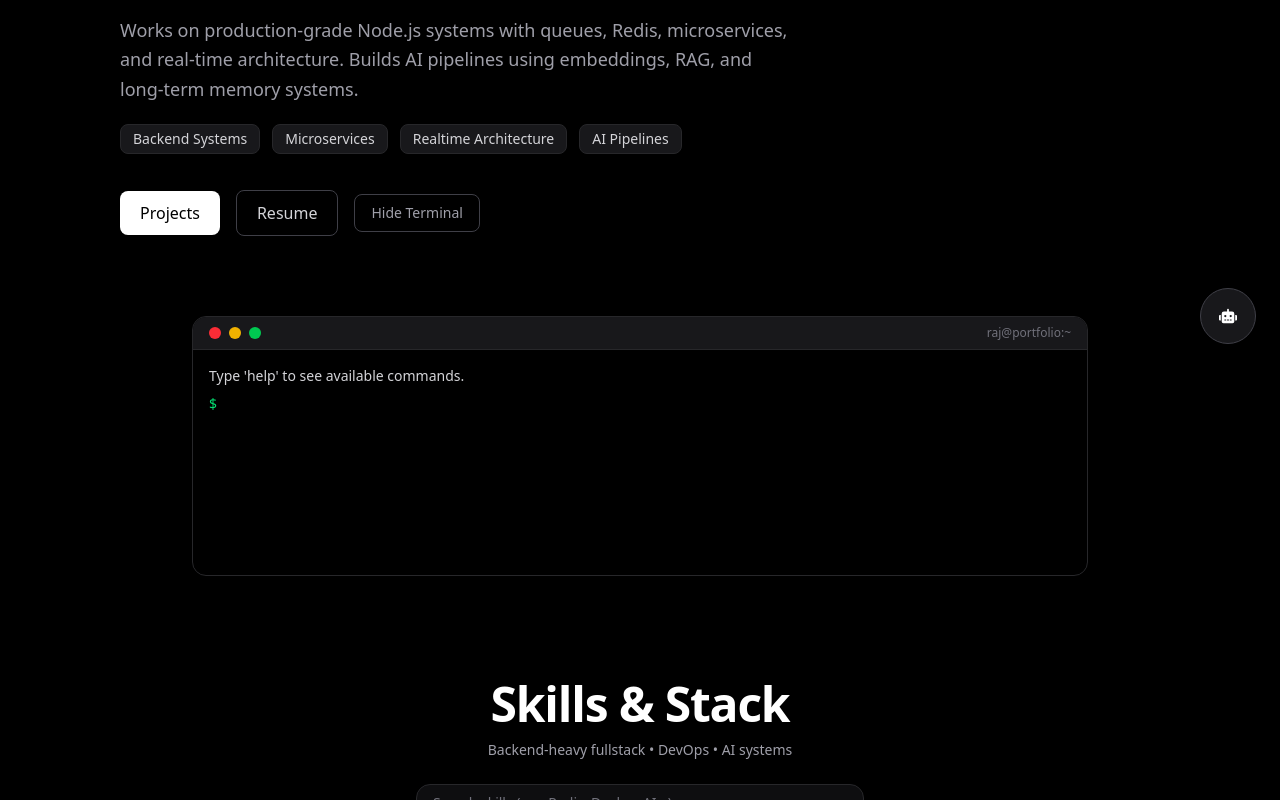
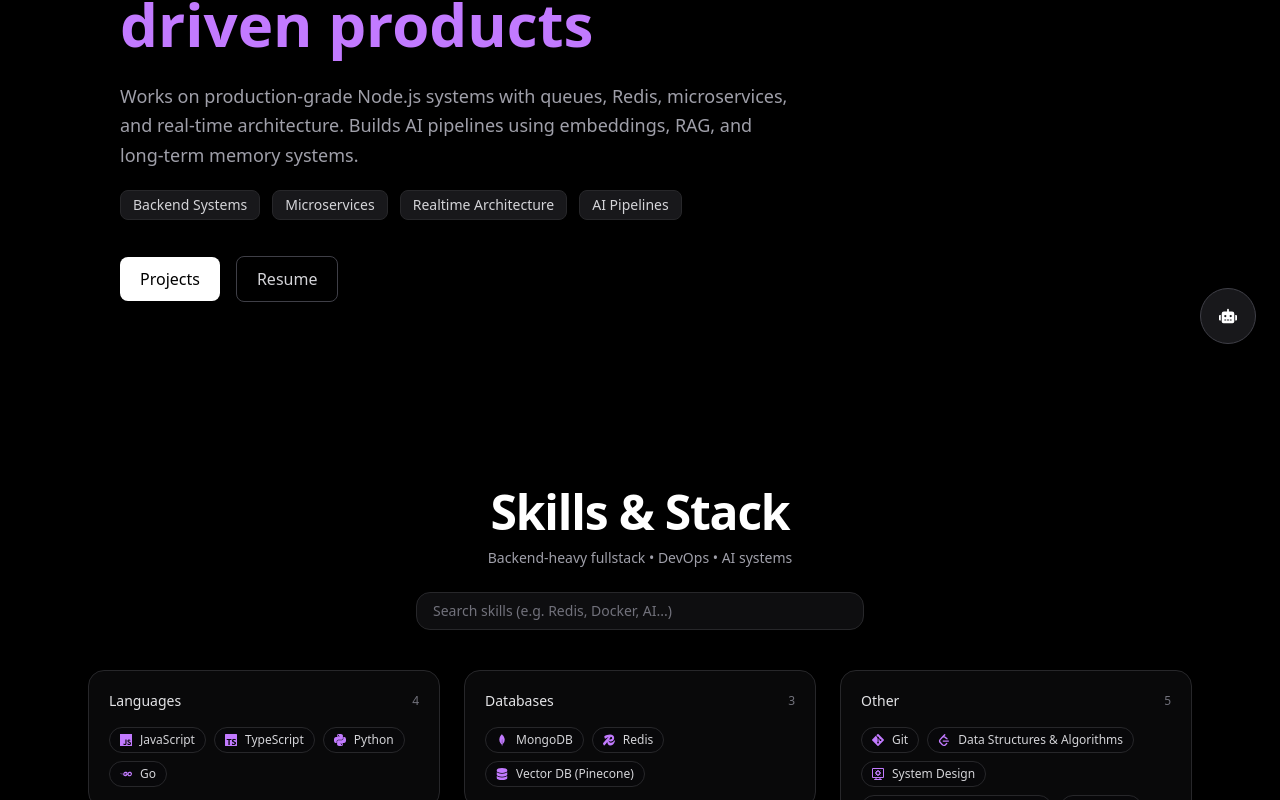
Before and after one commit to Raj-dev08/PortFolio, a Next.js app: page / in a window 1280 px wide. Shown: the part 432-1232 px from the top of the page. Built offline with nearby package versions, Linux system fonts and the light colour scheme.

Commit message:
removed the terminal

```diff
--- a/components/background.tsx
+++ b/components/background.tsx
@@ -78,18 +78,18 @@
               Resume
             </a>
 
-            <button
+            {/* <button
               onClick={() => setShowTerminal((prev) => !prev)}
               className="w-full sm:w-auto text-center text-sm px-4 py-2 rounded-md border border-zinc-700 text-zinc-400 hover:text-white hover:border-zinc-500 transition"
             >
               {showTerminal ? "Hide Terminal" : "Show Terminal"}
-            </button>
+            </button> */}
           </div>
         </div>
       </div>
 
       {/* TERMINAL */}
-      <motion.div
+      {/* <motion.div
         initial={false}
         animate={{
           opacity: showTerminal ? 1 : 0,
@@ -102,7 +102,7 @@
         <div className="w-full flex justify-center px-3 sm:px-6 pb-4 sm:pb-6">
           <Terminal setShowTerminal={setShowTerminal} />
         </div>
-      </motion.div>
+      </motion.div> */}
 
     </section>
   )
```
Also changed, not shown: tsconfig.json (+19 -5 lines).
